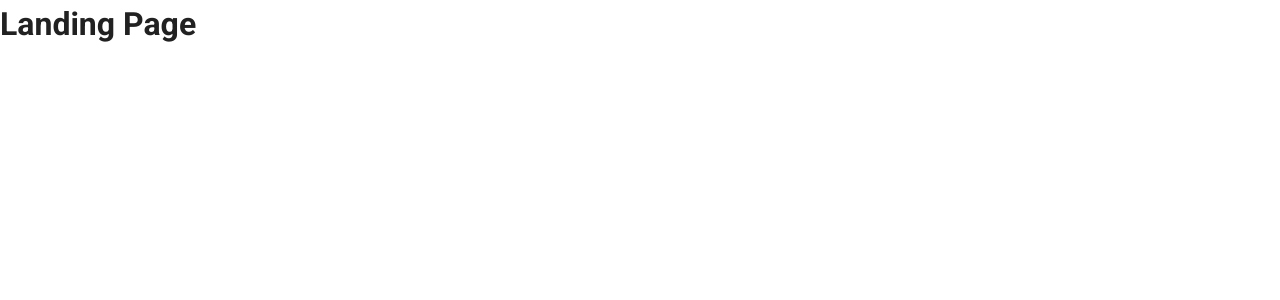
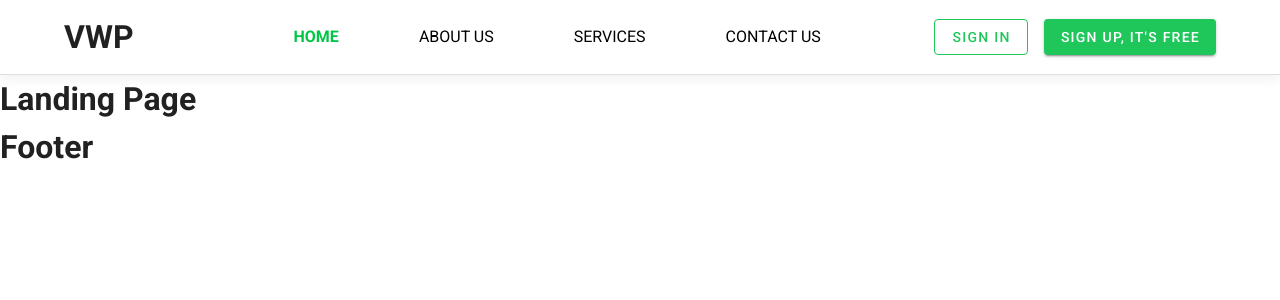
Before and after one commit to pauljor1499/vue2-vwp-v1, a Vue app: page / in a window 1280 px wide. Shown: the top 300 px of the page. Built offline with nearby package versions, Linux system fonts and the light colour scheme.

Commit message:
set navbar

```diff
--- /dev/null
+++ b/src/components/main/Footer.vue
@@ -0,0 +1,5 @@
+<template>
+    <div class="navbar">
+        <h1>Footer</h1>
+    </div>
+</template>
--- /dev/null
+++ b/src/components/main/NavBar.vue
@@ -0,0 +1,72 @@
+<template>
+    <div class="navbar">
+        <div class="logo-links">
+            <div class="logo">
+                <h1>VWP</h1>
+            </div>
+            <div class="nav-links">
+                <router-link :to="'/'" class="nav-link"> HOME </router-link>
+                <router-link :to="'/about'" class="nav-link"> ABOUT US </router-link>
+                <router-link :to="'/services'" class="nav-link"> SERVICES </router-link>
+                <router-link :to="'/contact'" class="nav-link"> CONTACT US </router-link>
+            </div>
+        </div>
+        <div class="action-buttons">
+            <v-btn outlined color="#1FC75B" to="signin"> Sign In </v-btn>
+            <v-btn color="#1FC75B" dark to="register"> Sign Up, It's Free </v-btn>
+        </div>
+    </div>
+</template>
+
+<style scoped>
+* {
+    text-decoration: none;
+    list-style: none;
+    text-transform: initial;
+}
+
+.navbar {
+    position: relative;
+    z-index: 999;
+    background-color: white;
+    display: flex;
+    justify-content: space-between;
+    align-items: center;
+    padding: 1% 5%;
+    border-bottom: 1px solid #e0e0e0;
+    box-shadow: 0px 5px 10px 0px rgba(0, 0, 0, 0.05);
+}
+
+.logo-links {
+    display: flex;
+    justify-content: space-between;
+    gap: 10rem;
+}
+
+.nav-links {
+    display: flex;
+    justify-content: space-between;
+    align-items: center;
+    column-gap: 5rem;
+    white-space: nowrap;
+}
+
+.nav-link {
+    color: black;
+}
+
+.nav-link:hover {
+    color: #00c545;
+}
+
+.router-link-exact-active {
+    color: #00c545;
+    font-weight: bold;
+}
+
+.action-buttons {
+    display: flex;
+    justify-content: space-between;
+    column-gap: 1rem;
+}
+</style>
--- a/src/views/main/MainPage.vue
+++ b/src/views/main/MainPage.vue
@@ -1,9 +1,19 @@
 <template>
     <div class="main-page">
+        <Navbar />
         <router-view />
+        <Footer />
     </div>
 </template>
 
 <script>
-export default {};
+import Navbar from "@/components/main/NavBar.vue";
+import Footer from "@/components/main/Footer.vue";
+
+export default {
+    components: {
+        Navbar,
+        Footer,
+    },
+};
 </script>
```
